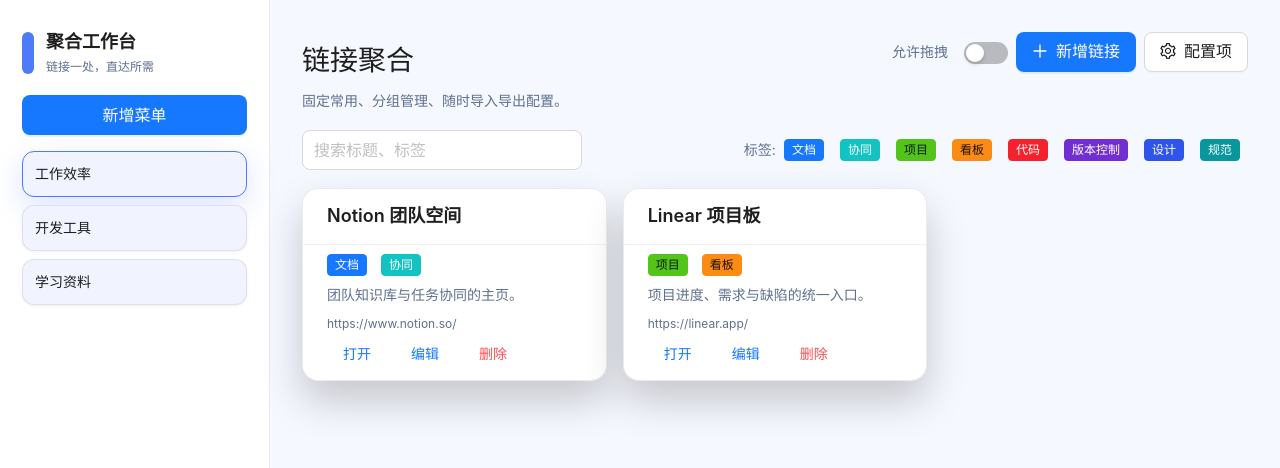
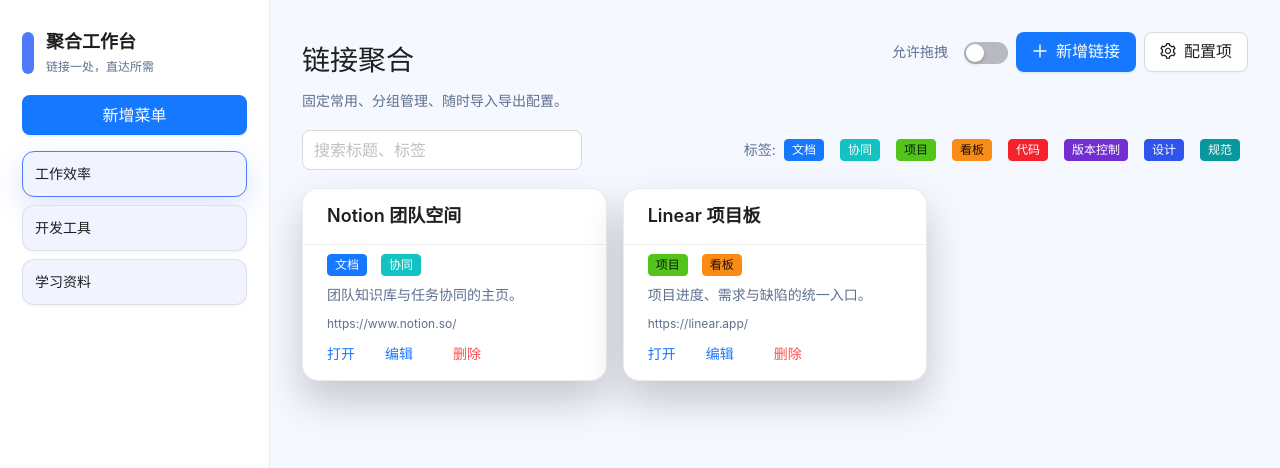
Before and after one commit to GYY-y/AggregationPlatform, a Vue app: page / in a window 1280 px wide. Shown: the top 468 px of the page. Built offline with nearby package versions, Linux system fonts and the light colour scheme.

Commit message:
样式更新

```diff
--- a/src/components/LinkGrid.vue
+++ b/src/components/LinkGrid.vue
@@ -38,7 +38,7 @@
       <div class="card__meta">{{ link.url }}</div>
       <div class="card__footer">
         <a-space class="foot-actions" size="small">
-          <a-button type="link" @click="emit('open', link.url)">打开</a-button>
+          <span style="color: #1677ff; cursor: pointer;margin-right: 6px;" @click="emit('open', link.url)">打开</span>
           <a-button type="link" @click="emit('edit', link)">编辑</a-button>
           <a-popconfirm title="确认删除此链接？" ok-text="删除" cancel-text="取消" @confirm="emit('delete', link.id)">
             <a-button type="link" danger>删除</a-button>
```
